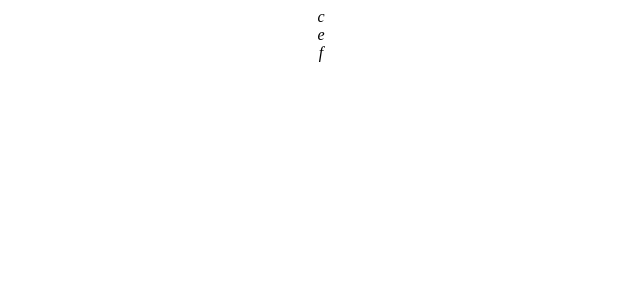
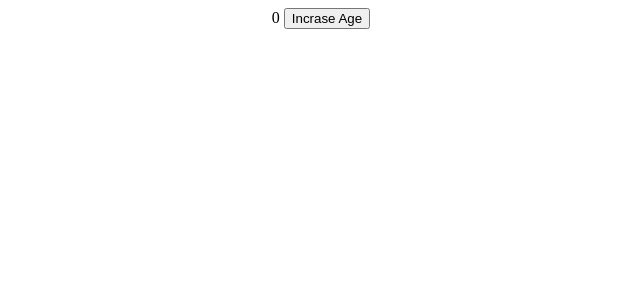
Before and after one commit to sakilanasrinsetu/my-app, a React (Create React App) app: page / in a window 1280 px wide. Shown: the top 300 px of the page, without its empty margins (319-959 px from the left). Built offline with nearby package versions, Linux system fonts and the light colour scheme.

Commit message:
incrase function

```diff
--- a/src/App.js
+++ b/src/App.js
@@ -1,32 +1,22 @@
 // import './App.css';
 import style from "./App.module.css";
-import {User} from './User'
+import {User} from './User';
+import { useState } from "react";
 
 function App() {
-  const users = [
-    {name: 'a', age:10, isChild : true},
-    {name: 'b', age:13, isChild : true},
-    {name: 'c', age:40, isChild : false},
-    {name: 'd', age:17, isChild : true},
-    {name: 'e', age:30, isChild : false},
-    {name: 'f', age:133, isChild : false}
+  // let age = 0;
+  const [age, setAge] = useState(0)
 
-]
+  const inCraseAge = () =>{
+    // age = age +1;
+    // console.log(age)
+    setAge(age+3);
+  };
 
   return (
     <div className={style.App}>
-{/*
-      {users.map((user, key) =>{
-        // return <User  name = {user.name} age={user.age}/>
-        if (user.isChild) return <i>{user.name} is Child and age is {user.age} <br /> </i>
-        else return <i>...................... <br/>{user.name} is not Child and age is {user.age} <br /> </i>
+      {age} <button onClick={inCraseAge}>Incrase Age</button>
 
-      })}
-           */}
-
-           {users.map(
-            (user, key) => !user.isChild && <i>{user.name}<br /></i>
-           )}
     </div>
   );
 }
```
